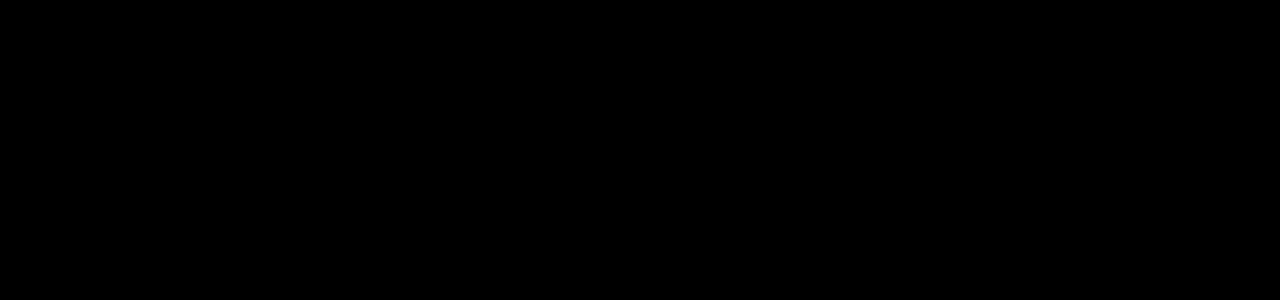
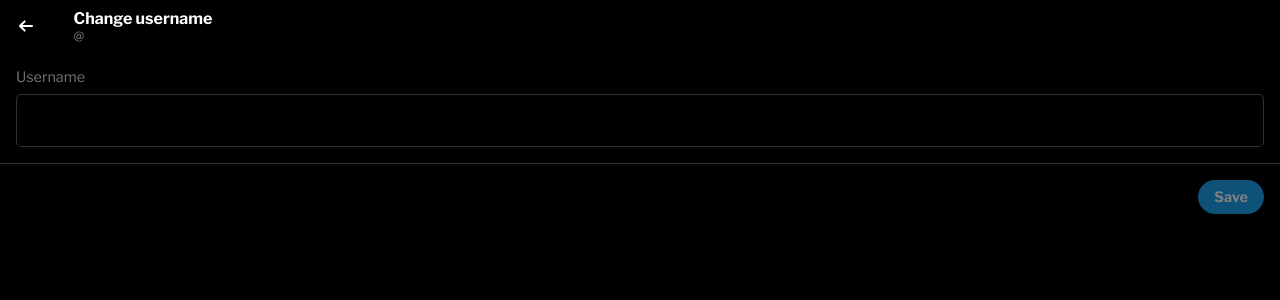
Before and after one commit to nkhatri7/twitter-clone, a React (Create React App) app in the folder client/: page /settings/username in a window 1280 px wide. Before the commit this address had no page. Shown: the top 300 px of the page. Built offline with nearby package versions, Linux system fonts and the light colour scheme.

Commit message:
Added change username functionality

```diff
--- a/client/src/App.js
+++ b/client/src/App.js
@@ -20,6 +20,7 @@
 import ChangePassword from './routes/ChangePassword/ChangePassword';
 import DeactivateAccount from './routes/DeactivateAccount/DeactivateAccount';
 import AccountInformation from './routes/AccountInformation/AccountInformation';
+import ChangeUsername from './routes/ChangeUsername/ChangeUsername';
 
 const App = () => {
 
@@ -48,6 +49,12 @@
     };
 
     axios.put(`http://localhost:5000/api/users/${activeUser._id}`, body)
+      .then(res => setActiveUser(res.data))
+      .catch(err => console.log(err));
+  }
+
+  const handleUsernameChange = (newUsername) => {
+    axios.put(`http://localhost:5000/api/users/${activeUser._id}`, { username: newUsername })
       .then(res => setActiveUser(res.data))
       .catch(err => console.log(err));
   }
@@ -215,6 +222,15 @@
         <Route path="/settings/account" element={<AccountSettings activeUser={activeUser} />} />
         <Route path="/settings/your_twitter_data/account" element={<AccountInformation activeUser={activeUser} />} />
         <Route
+          path="settings/username"
+          element={
+            <ChangeUsername
+              activeUser={activeUser}
+              handleUsernameChange={handleUsernameChange}
+            />
+          }
+        />
+        <Route
           path="/settings/password"
           element={
             <ChangePassword
--- /dev/null
+++ b/client/src/routes/ChangeUsername/ChangeUsername.js
@@ -0,0 +1,79 @@
+import React, { useState, useRef } from 'react';
+import axios from 'axios';
+import { useNavigate } from 'react-router-dom';
+import SettingsHeader from '../../components/SettingsHeader/SettingsHeader';
+import './ChangeUsername.scss';
+
+const ChangeUsername = ({ activeUser, handleUsernameChange }) => {
+
+    const [username, setUsername] = useState(activeUser ? activeUser.username : '');
+    const [disabled, setDisabled] = useState(true);
+    const usernameInput = useRef(null);
+    const usernameErrorMessage = useRef(null);
+    const navigate = useNavigate();
+
+    const handleUsernameInputChange = (e) => {
+        setUsername(e.target.value);
+
+        if (e.target.value.length < 3) {
+            usernameInput.current.classList.add('input-error');
+            usernameErrorMessage.current.innerText = 'Your username must be at least 3 characters.';
+            usernameErrorMessage.current.style.display = 'block';
+            setDisabled(true);
+        } else if (e.target.value.length > 25) {
+            usernameInput.current.classList.add('input-error');
+            usernameErrorMessage.current.innerText = 'Your username cannot be longer than 25 characters.';
+            usernameErrorMessage.current.style.display = 'block';
+            setDisabled(true);
+        } else {
+            usernameInput.current.classList.remove('input-error');
+            usernameErrorMessage.current.style.display = 'none';
+            e.target.value === activeUser.username ? setDisabled(true) : setDisabled(false);
+        }
+    }
+
+    const handleSaveClick = () => {
+        axios.post('http://localhost:5000/api/users/username', { username: username })
+            .then(res => {
+                if (res.status === 200) {
+                    handleUsernameChange(username);
+                    navigate(-1);
+                }
+            })
+            .catch(err => {
+                if (err.response.status === 406) {
+                    usernameInput.current.classList.add('input-error');
+                    usernameErrorMessage.current.innerText = 'That username has been taken. Please choose another.';
+                    usernameErrorMessage.current.style.display = 'block';
+                } else {
+                    usernameInput.current.classList.remove('input-error');
+                    usernameErrorMessage.current.style.display = 'none';
+                }
+            });
+    }
+
+    return (
+        <div className='change-username'>
+            <SettingsHeader activeUser={activeUser} pageTitle={'Change username'} />
+            <main className="change-username-main">
+                <div className="change-username-input-container">
+                    <label htmlFor="username">Username</label>
+                    <input
+                        type="text"
+                        name='username'
+                        className='change-username-input'
+                        value={username}
+                        onChange={handleUsernameInputChange}
+                        ref={usernameInput}
+                    />
+                    <span className="error-message" ref={usernameErrorMessage}></span>
+                </div>
+                <div className="save-btn-container">
+                    <button className="save-btn" disabled={disabled} onClick={handleSaveClick}>Save</button>
+                </div>
+            </main>
+        </div>
+    );
+}
+
+export default ChangeUsername;
--- /dev/null
+++ b/client/src/routes/ChangeUsername/ChangeUsername.scss
@@ -0,0 +1,64 @@
+@use '../../global' as g;
+
+.change-username-main {
+    @include g.flex-column();
+    width: 100%;
+    > .change-username-input-container {
+        @include g.flex-column();
+        width: 100%;
+        padding: 1rem;
+        border-bottom: 1px solid g.$border-colour;
+        > label {
+            color: g.$secondary-text-colour;
+            font-size: 0.9rem;
+            margin-bottom: 0.5rem;
+        }
+        > .change-username-input {
+            background-color: transparent;
+            color: #FFFFFF;
+            padding: 1rem 0.5rem;
+            font-size: 1rem;
+            font-weight: 500;
+            border: 1px solid g.$border-colour;
+            border-radius: 5px;
+            width: 100%;
+            &::placeholder {
+                color: g.$secondary-text-colour;
+            }
+            &:focus {
+                outline: 2px solid g.$primary-blue !important;
+            }
+        }
+        > .error-message {
+            color: g.$primary-red;
+            font-size: 0.8rem;
+            margin: 0.3rem;
+            padding-left: 0.5rem;
+            display: none;
+        }
+        > .input-error {
+            border: 1px solid g.$primary-red !important;
+            &:focus {
+                outline: 2px solid g.$primary-red !important;
+            }
+        }
+    }
+    > .save-btn-container {
+        display: flex;
+        justify-content: flex-end;
+        width: 100%;
+        padding: 1rem;
+        > .save-btn {
+            background-color: g.$primary-blue;
+            color: #FFFFFF;
+            font-size: 0.9rem;
+            font-weight: 700;
+            padding: 0.5rem 1rem;
+            border: none;
+            border-radius: 50px;
+            &:disabled {
+                opacity: 0.5;
+            }
+        }
+    }
+}
```
Also changed, not shown: 1 other file (tests, documents, lock files or other folders).
